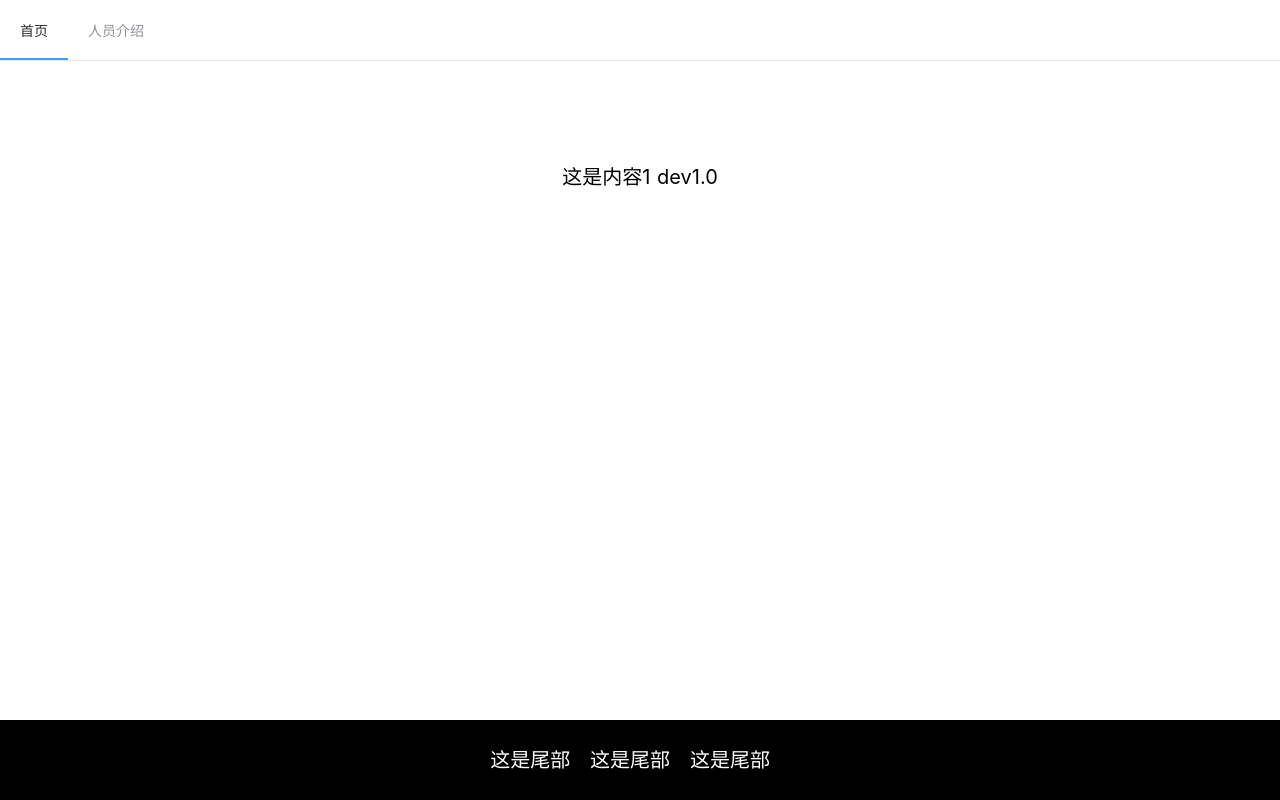
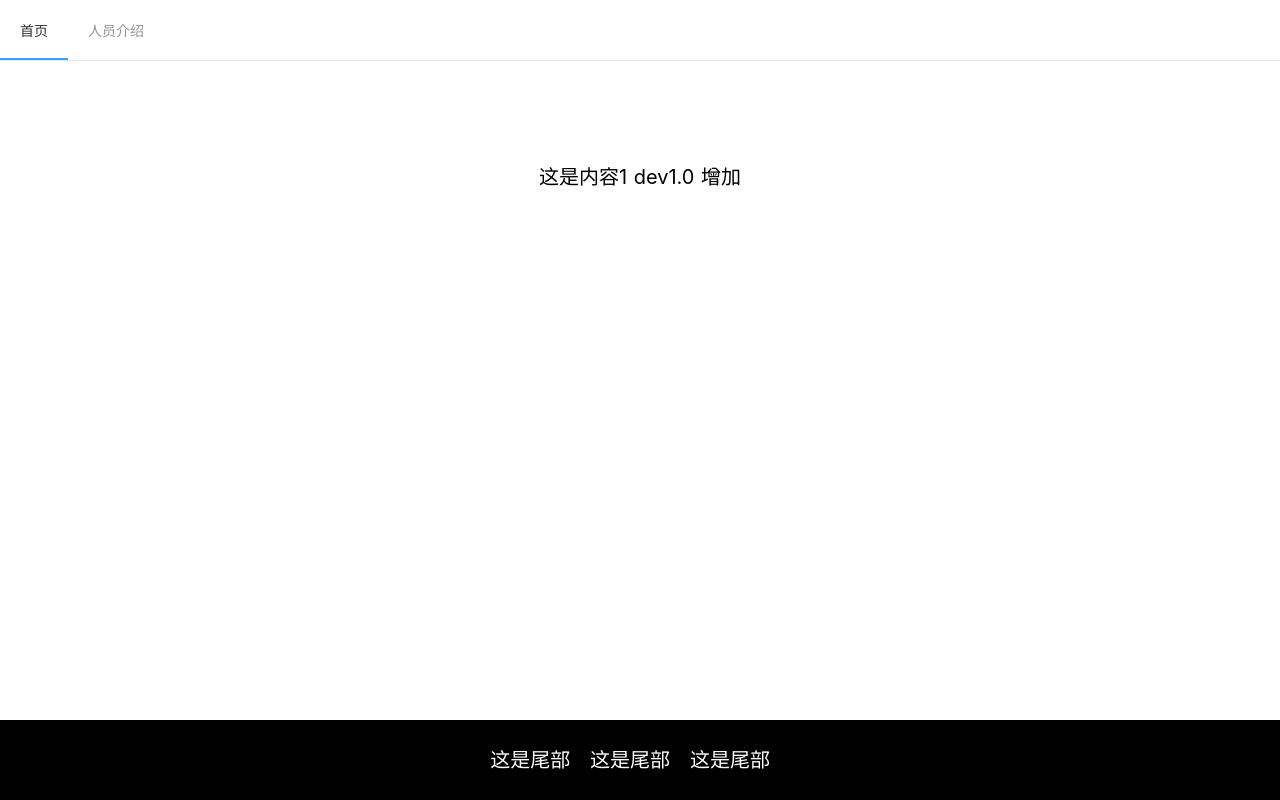
Before and after one commit to helloann/nuxtdemo, a Nuxt app: page /blogs/1 in a window 1280 px wide. Built offline with nearby package versions, Linux system fonts and the light colour scheme.

Commit message:
dev1.0增加

```diff
--- a/pages/blogs/_blog.vue
+++ b/pages/blogs/_blog.vue
@@ -1,6 +1,6 @@
 <template>
   <div class="container">
-    <p class="main-con">这是内容{{$route.params.blog}} dev1.0</p>
+    <p class="main-con">这是内容{{$route.params.blog}} dev1.0 增加</p>
   </div>
 </template>
 
```
